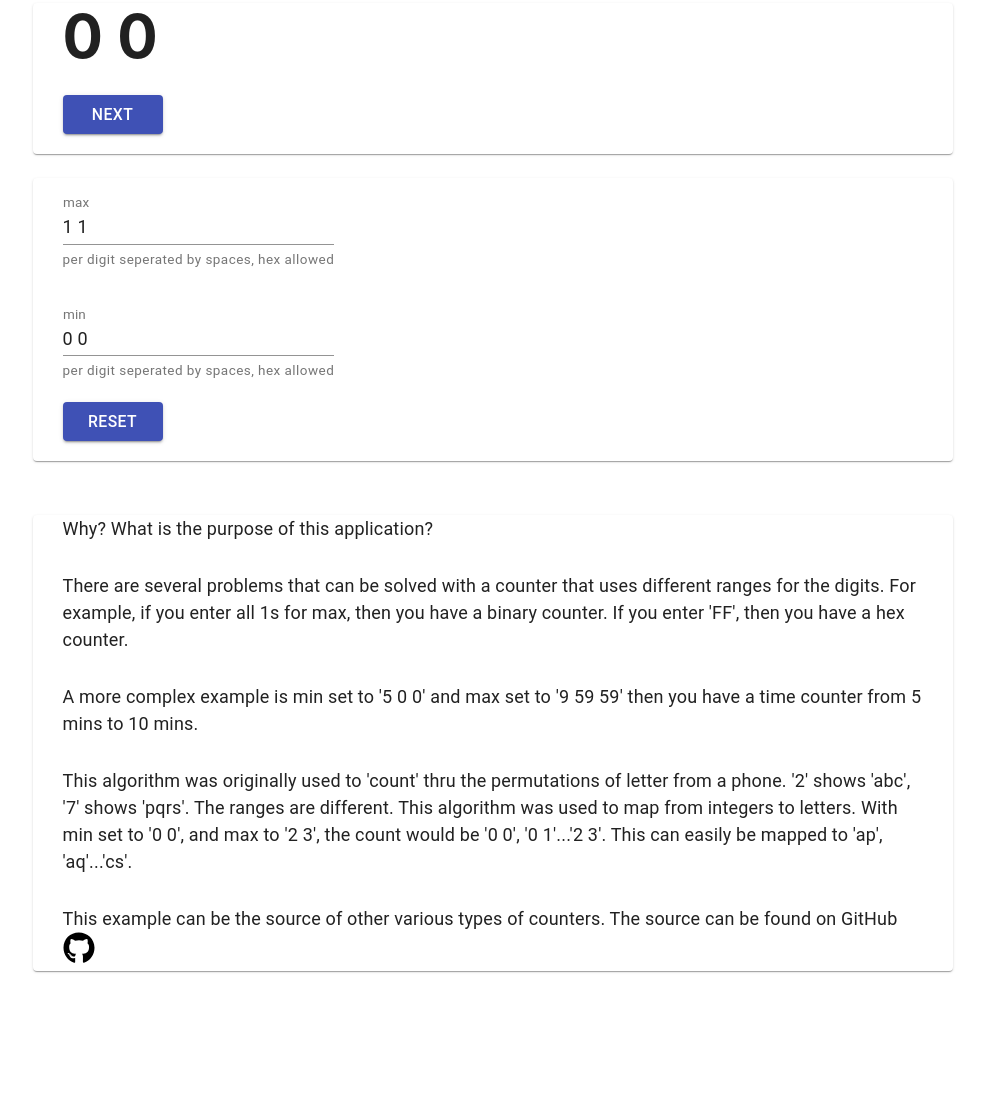
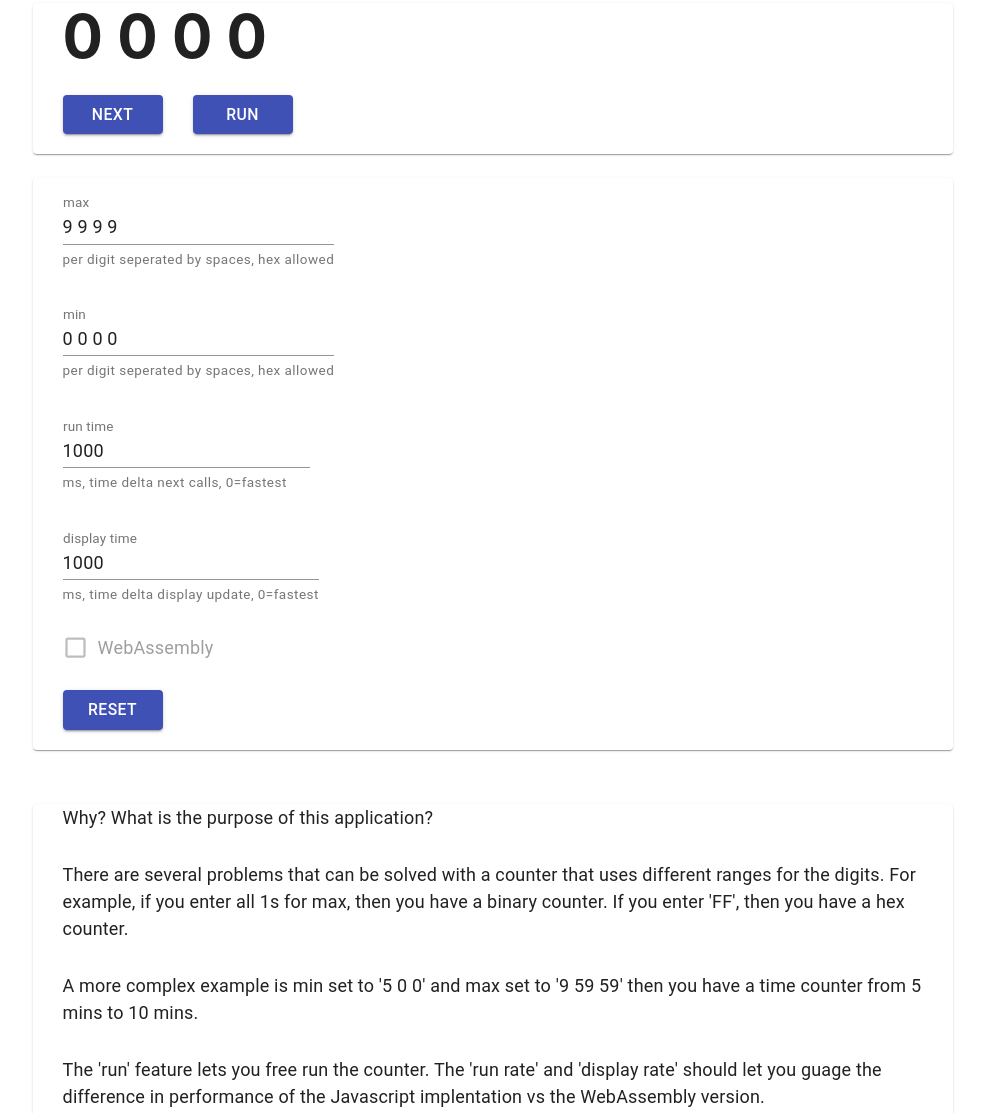
Before and after one commit to alpiepho/any-counter, a Gatsby site: page / in a window 1280 px wide. Shown: the part 139-1252 px from the top of the page, without its empty margins (147-1132 px from the left). Before the commit the page ends 1167 px from the top, so only its background shows below. Built offline with nearby package versions, Linux system fonts and the light colour scheme; Gatsby itself is replaced by a stand-in of ours.

Commit message:
added free running options and js version; next will be webassembly I hope

```diff
--- a/src/components/anycounter.js
+++ b/src/components/anycounter.js
@@ -1,5 +1,5 @@
 import React, { useState, useEffect } from "react"
-import { Button, Grid, Paper, TextField, Typography } from "@material-ui/core"
+import { Button, Checkbox, Grid, FormControlLabel, Paper, TextField, Typography } from "@material-ui/core"
 import { FaGithub } from "react-icons/fa"
 import { makeStyles } from "@material-ui/core/styles"
 import {
@@ -35,6 +35,10 @@ const useStyles = makeStyles(theme => ({
     fontSize: 60,
     marginLeft: 30,
   },
+  checkboxField: {
+    marginLeft: 20,
+    marginBottom: 20,
+  },
   gitHub: {
     color: "black",
   },
@@ -44,14 +48,21 @@ const useStyles = makeStyles(theme => ({
     marginBottom: 20,
   },
   paragraph: {
-    margin: 30
-  }
+    margin: 30,
+  },
 }))
 
+var timerHandle = null
+var timerCount = 0
+
 export default function AnyCounter() {
-  const [minDigits, setMinDigits] = useState("0 0")
-  const [maxDigits, setMaxDigits] = useState("1 1")
-  const [allDigits, setAllDigits] = useState("0 0")
+  const [minDigits, setMinDigits]     = useState("0 0 0 0")
+  const [maxDigits, setMaxDigits]     = useState("9 9 9 9")
+  const [allDigits, setAllDigits]     = useState("0 0 0 0")
+  const [running, setRunning]         = useState(0)
+  const [runRate, setRunRate]         = useState(1000)
+  const [displayRate, setDisplayRate] = useState(1000)
+  const [webAssembly, setWebAssembly] = useState(false)
 
   const classes = useStyles()
 
@@ -62,6 +73,24 @@ export default function AnyCounter() {
     setAllDigits(engine_get())
   }, [])
 
+  const stopTimer = () => {
+    if (timerHandle) {
+      clearInterval(timerHandle)
+      timerHandle = null
+    }
+  }
+
+  const startTimer = () => {
+    timerHandle = setInterval(() => {
+      timerCount++
+      engine_next()
+      //if ((timerCount * runRate) >= displayRate) {
+        setAllDigits(engine_get())
+        timerCount = 0
+      //}
+      }, runRate)
+  }
+
   const onMinChange = event => {
     setMinDigits(event.target.value)
   }
@@ -71,6 +100,8 @@ export default function AnyCounter() {
   }
 
   const onResetClick = () => {
+    stopTimer()
+    setRunning(false)
     engine_min(minDigits)
     engine_max(maxDigits)
     engine_reset()
@@ -80,6 +111,38 @@ export default function AnyCounter() {
   const onNextClick = () => {
     engine_next()
     setAllDigits(engine_get())
+  }
+
+  const onRunClick = () => {
+    if (running)
+      stopTimer();
+    else {
+      if (runRate && displayRate)
+        timerCount = 0
+        startTimer();
+    }
+    setRunning(!running)
+  }
+
+  const onRunRateChange = event => {
+    try {
+      let value = parseInt(event.target.value)
+      setRunRate(value)
+    }
+    catch (e) {}
+  }
+
+  const onDisplayRateChange = event => {
+    try {
+      let value = parseInt(event.target.value)
+      setDisplayRate(value)
+    }
+    catch (e) {}
+  }
+
+
+  const onWebAssemblyClick = () => {
+    setWebAssembly(!webAssembly)
   }
 
   return (
@@ -102,6 +165,14 @@ export default function AnyCounter() {
               onClick={onNextClick}
             >
               Next
+            </Button>
+            <Button
+              className={classes.button}
+              variant="contained"
+              color="primary"
+              onClick={onRunClick}
+            >
+              {running ? 'Stop' : 'Run'}
             </Button>
           </Paper>
         </Grid>
@@ -131,6 +202,43 @@ export default function AnyCounter() {
               />
             </Grid>
             <Grid item>
+              <TextField
+                id="standard-helperText"
+                label="run time"
+                defaultValue={runRate}
+                className={classes.textField}
+                helperText="ms, time delta next calls, 0=fastest"
+                margin="normal"
+                onChange={onRunRateChange}
+              />
+            </Grid>
+            <Grid item>
+              <TextField
+                id="standard-helperText"
+                label="display time"
+                defaultValue={displayRate}
+                className={classes.textField}
+                helperText="ms, time delta display update, 0=fastest"
+                margin="normal"
+                onChange={onDisplayRateChange}
+              />
+            </Grid>
+            <Grid item>
+              <FormControlLabel
+                disabled
+                className={classes.checkboxField}
+                control={
+                  <Checkbox
+                    checked={webAssembly}
+                    onChange={onWebAssemblyClick}
+                    value="checkedB"
+                    color="primary"
+                  />
+                }
+                label="WebAssembly"
+              />
+            </Grid>
+            <Grid item>
               <Button
                 className={classes.button}
                 variant="contained"
@@ -145,28 +253,46 @@ export default function AnyCounter() {
 
         <Grid item>
           <Paper>
-            <Typography className={classes.paragraph} variant="body1" gutterBottom>
+            <Typography
+              className={classes.paragraph}
+              variant="body1"
+              gutterBottom
+            >
               Why? What is the purpose of this application?
             </Typography>
-            <Typography className={classes.paragraph}  variant="body1" gutterBottom>
+            <Typography
+              className={classes.paragraph}
+              variant="body1"
+              gutterBottom
+            >
               There are several problems that can be solved with a counter that
               uses different ranges for the digits. For example, if you enter
               all 1s for max, then you have a binary counter. If you enter 'FF',
               then you have a hex counter.
             </Typography>
-            <Typography className={classes.paragraph}  variant="body1" gutterBottom>
+            <Typography
+              className={classes.paragraph}
+              variant="body1"
+              gutterBottom
+            >
               A more complex example is min set to '5 0 0' and max set to '9 59
               59' then you have a time counter from 5 mins to 10 mins.
             </Typography>
-            <Typography className={classes.paragraph}  variant="body1" gutterBottom>
-              This algorithm was originally used to 'count' thru the
-              permutations of letter from a phone. '2' shows 'abc', '7' shows
-              'pqrs'. The ranges are different. This algorithm was used to map
-              from integers to letters. With min set to '0 0', and max to '2 3',
-              the count would be '0 0', '0 1'...'2 3'. This can easily be mapped
-              to 'ap', 'aq'...'cs'.
+            <Typography
+              className={classes.paragraph}
+              variant="body1"
+              gutterBottom
+            >
+              The 'run' feature lets you free run the counter. The 'run rate'
+              and 'display rate' should let you guage the difference in
+              performance of the Javascript implentation vs the WebAssembly
+              version.
             </Typography>
-            <Typography className={classes.paragraph}  variant="body1" gutterBottom>
+            <Typography
+              className={classes.paragraph}
+              variant="body1"
+              gutterBottom
+            >
               This example can be the source of other various types of counters.
               The source can be found on GitHub{" "}
               <a
```
